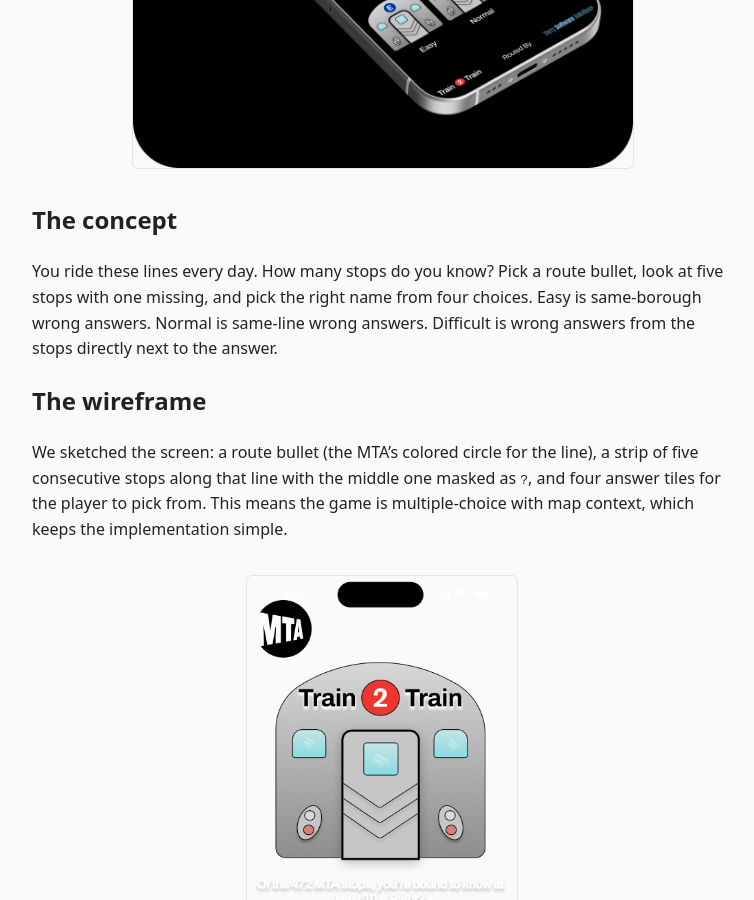
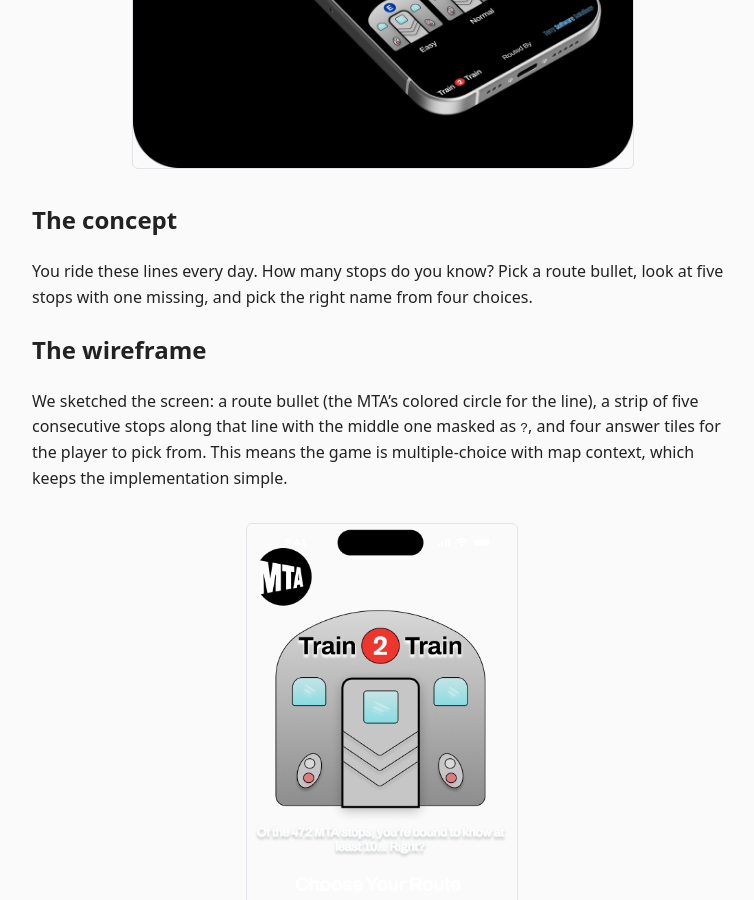
Before and after one commit to JohnSpencerTerry/wb, a Jekyll site: the page built from _side_projects/train-to-train.md, in a window 1280 px wide and 900 px high, scrolled down 788 px. Shown: the whole window, without its empty margins (258-1012 px from the left). Built offline with Jekyll 4.4.1, drawn with Linux system fonts in a browser that asks for light colours.

Commit message:
Update train-to-train.md

```diff
--- a/_side_projects/train-to-train.md
+++ b/_side_projects/train-to-train.md
@@ -12,7 +12,7 @@
 
 ## The concept
 
-You ride these lines every day. How many stops do you know? Pick a route bullet, look at five stops with one missing, and pick the right name from four choices. Easy is same-borough wrong answers. Normal is same-line wrong answers. Difficult is wrong answers from the stops directly next to the answer.
+You ride these lines every day. How many stops do you know? Pick a route bullet, look at five stops with one missing, and pick the right name from four choices.
 
 ## The wireframe
 
```
